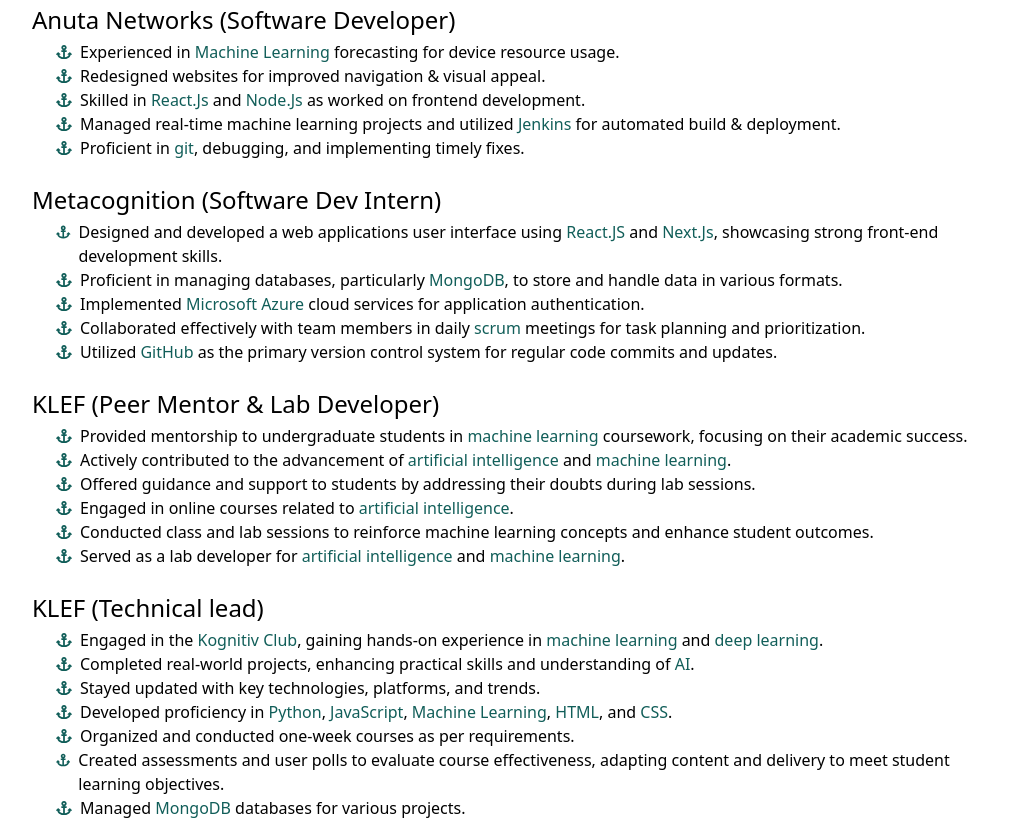
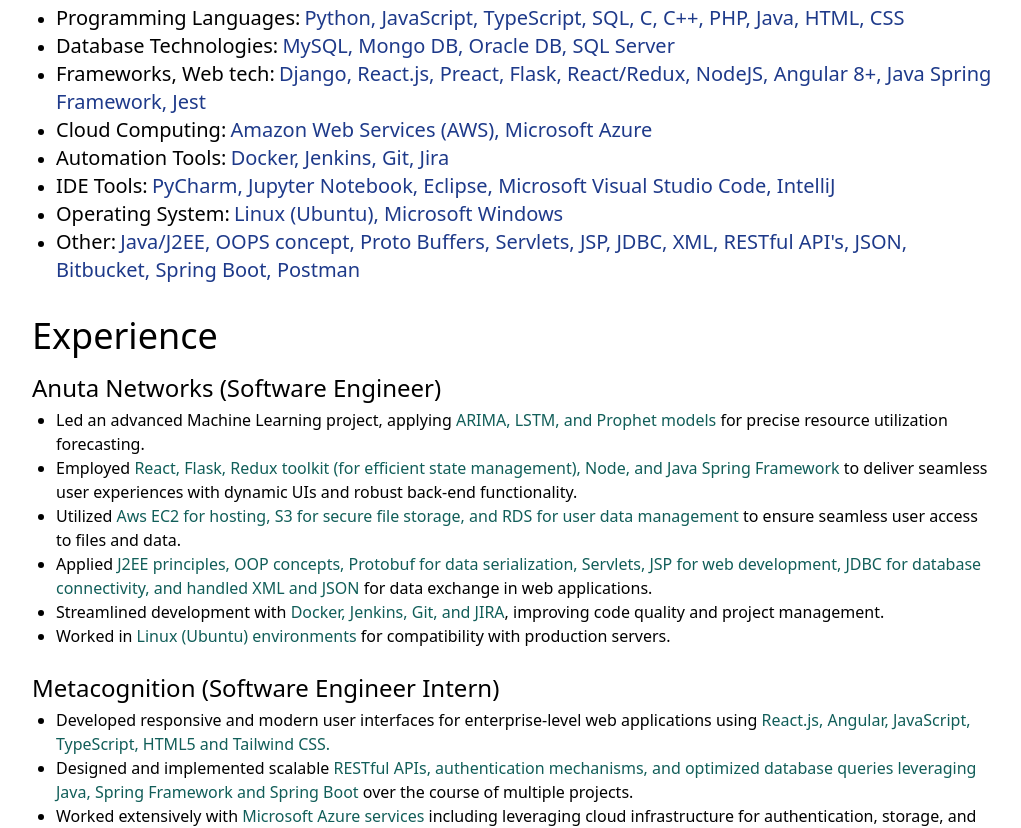
Before and after one commit to SameerRaja2331/portfolio, a Next.js app: page / in a window 1280 px wide. Shown: the part 1000-1828 px from the top of the page, without its empty margins (128-1149 px from the left). Built offline with nearby package versions, Linux system fonts and the light colour scheme.

Commit message:
New Updates

```diff
--- a/src/pages/index.js
+++ b/src/pages/index.js
@@ -14,7 +14,8 @@
 import web4 from "../../public/web4.jpg";
 import web5 from "../../public/web5.jpg";
 import web6 from "../../public/web6.jpg";
-import { FaAnchor } from "react-icons/fa";
+import web7 from "../../public/web7.jpg";
+import web8 from "../../public/web8.jpg";
 
 export default function Home() {
   const [darkMode, setDarkMode] = useState(false);
@@ -38,7 +39,7 @@
       <main className=" bg-white px-10 md:px-20 lg:px-40 dark:bg-gray-950 bg-gradient-page">
         <section className=" min-h-screen">
           <nav className="py-10 mb-12 flex justify-between">
-            <h1 className="text-2xl">#Never Settle</h1>
+            <h1 className="text-3xl">#Never Settle</h1>
             <ul className="flex items-center">
               <li>
                 <button
@@ -63,7 +64,7 @@
               Sameer Raja
             </h2>
             <h3 className="text-2xl py-2 md:text-3xl">
-              Software Developer and Programmer
+              Software Engineer and Programmer
             </h3>
             <p className="text-md py-2 leading-6 text-gray-800">
               Talented Software Developer equipped with great coding, debugging
@@ -93,205 +94,306 @@
 
         <section>
           <div>
-            <h3 className="text-3xl py-3">Experience</h3>
+            <h3 className="text-4xl py-3">Skills</h3>
+            <ul className="list-disc pl-6 text-black pb-5">
+              <li>
+                <p>
+                  <span className="text-xl">Programming Languages:</span>{" "}
+                  <span className="text-blue-900 text-xl">
+                    Python, JavaScript, TypeScript, SQL, C, C++, PHP, Java,
+                    HTML, CSS{" "}
+                  </span>
+                </p>
+              </li>
+              <li>
+                <p>
+                  <span className="text-xl"> Database Technologies:</span>{" "}
+                  <span className="text-blue-900 text-xl">
+                    MySQL, Mongo DB, Oracle DB, SQL Server{" "}
+                  </span>
+                </p>
+              </li>
+              <li>
+                <p>
+                  <span className="text-xl">Frameworks, Web tech:</span>{" "}
+                  <span className="text-blue-900 text-xl">
+                    Django, React.js, Preact, Flask, React/Redux, NodeJS,
+                    Angular 8+, Java Spring Framework, Jest{" "}
+                  </span>
+                </p>
+              </li>
+              <li>
+                <p>
+                  <span className="text-xl"> Cloud Computing:</span>{" "}
+                  <span className="text-blue-900 text-xl">
+                    Amazon Web Services (AWS), Microsoft Azure{" "}
+                  </span>
+                </p>
+              </li>
+              <li>
+                <p>
+                  <span className="text-xl">Automation Tools:</span>{" "}
+                  <span className="text-blue-900 text-xl">
+                    Docker, Jenkins, Git, Jira{" "}
+                  </span>
+                </p>
+              </li>
+              <li>
+                <p>
+                  <span className="text-xl">IDE Tools:</span>{" "}
+                  <span className="text-blue-900 text-xl">
+                    PyCharm, Jupyter Notebook, Eclipse, Microsoft Visual Studio
+                    Code, IntelliJ{" "}
+                  </span>
+                </p>
+              </li>
+              <li>
+                <p>
+                  <span className="text-xl"> Operating System:</span>{" "}
+                  <span className="text-blue-900 text-xl">
+                    Linux (Ubuntu), Microsoft Windows{" "}
+                  </span>
+                </p>
+              </li>
+              <li>
+                <p>
+                  <span className="text-xl">Other:</span>{" "}
+                  <span className="text-blue-900 text-xl">
+                    Java/J2EE, OOPS concept, Proto Buffers, Servlets, JSP, JDBC,
+                    XML, RESTful API's, JSON, Bitbucket, Spring Boot, Postman{" "}
+                  </span>
+                </p>
+              </li>
+            </ul>
+          </div>
+        </section>
+
+        <section>
+          <div>
+            <h3 className="text-4xl py-3">Experience</h3>
+
             <h2 className="text-2xl py-1">
-              Anuta Networks (Software Developer)
+              Anuta Networks (Software Engineer)
             </h2>
             <ul className="list-disc pl-6 text-black pb-5">
-              <li className="flex items-start">
-                <FaAnchor text-2xl className="text-teal-800 mt-1 mr-2" />
+              <li>
                 <p>
-                  Experienced in{" "}
-                  <span className="text-teal-800">Machine Learning </span>
-                  forecasting for device resource usage.
+                  Led an advanced Machine Learning project, applying{" "}
+                  <span className="text-teal-800">
+                    {" "}
+                    ARIMA, LSTM, and Prophet models{" "}
+                  </span>{" "}
+                  for precise resource utilization forecasting.
                 </p>
               </li>
-              <li className="flex items-start">
-                <FaAnchor text-2xl className="text-teal-800 mt-1 mr-2" />
-                Redesigned websites for improved navigation & visual appeal.
-              </li>
-              <li className="flex items-start">
-                <FaAnchor text-2xl className="text-teal-800 mt-1 mr-2" />
+              <li>
                 <p>
-                  Skilled in <span className="text-teal-800">React.Js</span> and
-                  <span className="text-teal-800"> Node.Js</span> as worked on
-                  frontend development.
+                  Employed{" "}
+                  <span className="text-teal-800">
+                    React, Flask, Redux toolkit (for efficient state
+                    management), Node, and Java Spring Framework{" "}
+                  </span>{" "}
+                  to deliver seamless user experiences with dynamic UIs and
+                  robust back-end functionality.
                 </p>
               </li>
-              <li className="flex items-start">
-                <FaAnchor text-2xl className="text-teal-800 mt-1 mr-2" />
+              <li>
                 <p>
-                  Managed real-time machine learning projects and utilized
-                  <span className="text-teal-800"> Jenkins</span> for automated
-                  build & deployment.
+                  Utilized{" "}
+                  <span className="text-teal-800">
+                    Aws EC2 for hosting, S3 for secure file storage, and RDS for
+                    user data management{" "}
+                  </span>{" "}
+                  to ensure seamless user access to files and data.
                 </p>
               </li>
-              <li className="flex items-start">
-                <FaAnchor text-2xl className="text-teal-800 mt-1 mr-2" />
+              <li>
                 <p>
-                  Proficient in <span className="text-teal-800">git</span>,
-                  debugging, and implementing timely fixes.
+                  Applied{" "}
+                  <span className="text-teal-800">
+                    {" "}
+                    J2EE principles, OOP concepts, Protobuf for data
+                    serialization, Servlets, JSP for web development, JDBC for
+                    database connectivity, and handled XML and JSON{" "}
+                  </span>
+                  for data exchange in web applications.
+                </p>
+              </li>
+              <li>
+                <p>
+                  Streamlined development with{" "}
+                  <span className="text-teal-800">
+                    Docker, Jenkins, Git, and JIRA
+                  </span>
+                  , improving code quality and project management.
+                </p>
+              </li>
+              <li>
+                <p>
+                  Worked in{" "}
+                  <span className="text-teal-800">
+                    Linux (Ubuntu) environments{" "}
+                  </span>{" "}
+                  for compatibility with production servers.
                 </p>
               </li>
             </ul>
             <h2 className="text-2xl py-1">
-              Metacognition (Software Dev Intern)
+              Metacognition (Software Engineer Intern)
             </h2>
 
             <ul className="list-disc pl-6 text-black pb-5">
-              <li className="flex items-start">
-                <FaAnchor text-2xl className="text-teal-800 mt-1 mr-2" />
+              <li>
                 <p>
-                  Designed and developed a web applications user interface using{" "}
-                  <span className="text-teal-800">React.JS</span> and{" "}
-                  <span className="text-teal-800">Next.Js</span>, showcasing
-                  strong front-end development skills.
+                  Developed responsive and modern user interfaces for
+                  enterprise-level web applications using{" "}
+                  <span className="text-teal-800">
+                    {" "}
+                    React.js, Angular, JavaScript, TypeScript, HTML5 and
+                    Tailwind CSS.{" "}
+                  </span>
                 </p>
               </li>
-              <li className="flex items-start">
-                <FaAnchor className="text-teal-800 mt-1 mr-2" />
+              <li>
                 <p>
-                  Proficient in managing databases, particularly{" "}
-                  <span className="text-teal-800">MongoDB</span>, to store and
-                  handle data in various formats.
+                  Designed and implemented scalable{" "}
+                  <span className="text-teal-800">
+                    RESTful APIs, authentication mechanisms, and optimized
+                    database queries leveraging Java, Spring Framework and
+                    Spring Boot{" "}
+                  </span>{" "}
+                  over the course of multiple projects.
                 </p>
               </li>
-              <li className="flex items-start">
-                <FaAnchor className="text-teal-800 mt-1 mr-2" />
+              <li>
                 <p>
-                  Implemented{" "}
-                  <span className="text-teal-800">Microsoft Azure</span> cloud
-                  services for application authentication.
+                  Worked extensively with{" "}
+                  <span className="text-teal-800">
+                    {" "}
+                    Microsoft Azure services{" "}
+                  </span>
+                  including leveraging cloud infrastructure for authentication,
+                  storage, and scaling VM instances to meet application demands.
                 </p>
               </li>
-              <li className="flex items-start">
-                <FaAnchor className="text-teal-800 mt-1 mr-2" />
+              <li>
                 <p>
-                  Collaborated effectively with team members in daily{" "}
-                  <span className="text-teal-800">scrum</span> meetings for task
-                  planning and prioritization.
+                  Collaborated closely with{" "}
+                  <span className="text-teal-800">
+                    cross-functional agile teams{" "}
+                  </span>
+                  to break down requirements, estimate timelines, prioritize
+                  workflows, and ensure on-time delivery.
                 </p>
               </li>
-              <li className="flex items-start">
-                <FaAnchor className="text-teal-800 mt-1 mr-2" />
+              <li>
                 <p>
-                  Utilized <span className="text-teal-800">GitHub</span> as the
-                  primary version control system for regular code commits and
-                  updates.
+                  Led version control, build processes, and codebase management
+                  for various client projects using{" "}
+                  <span className="text-teal-800">
+                    Git workflows and GitHub repositories.
+                  </span>
+                </p>
+              </li>
+              <li>
+                <p>
+                  Contributed to the full{" "}
+                  <span className="text-teal-800">
+                    {" "}
+                    software development life cycle (SDLC){" "}
+                  </span>
+                  including gathering requirements, scoping, development,
+                  testing, deployment, and maintenance of enterprise-scale
+                  applications.
+                </p>
+              </li>
+              <li>
+                <p>
+                  Strong <span className="text-teal-800"> OOPS, J2EE </span>
+                  programming knowledge with experience building and maintaining
+                  Java-based RESTful microservices at scale.
+                </p>
+              </li>
+              <li>
+                <p>
+                  <span className="text-teal-800">
+                    Quick learner adept at picking up new skills and
+                    technologies{" "}
+                  </span>
+                  as needed. Passionate about staying up to date with the latest
+                  web development best practices and industry standards.
                 </p>
               </li>
             </ul>
 
-            <h2 className="text-2xl py-1">
-              KLEF (Peer Mentor & Lab Developer)
-            </h2>
+            <h2 className="text-2xl py-1">KLEF (Peer Mentor)</h2>
             <ul className="list-disc pl-6 text-black pb-5">
-              <li className="flex items-start">
-                <FaAnchor className="text-teal-800 mt-1 mr-2" />
+              <li>
                 <p>
-                  Provided mentorship to undergraduate students in{" "}
-                  <span className="text-teal-800">machine learning</span>{" "}
-                  coursework, focusing on their academic success.
+                  Mentored undergraduates in intricate ML coursework, ensuring
+                  their mastery of{" "}
+                  <span className="text-teal-800">
+                    {" "}
+                    Algorithms, Machine Learning models, and Neural Networks.{" "}
+                  </span>
                 </p>
               </li>
-              <li className="flex items-start">
-                <FaAnchor className="text-teal-800 mt-1 mr-2" />
+              <li>
                 <p>
-                  Actively contributed to the advancement of{" "}
-                  <span className="text-teal-800">artificial intelligence</span>{" "}
-                  and <span className="text-teal-800">machine learning</span>.
+                  Gained technical proficiency in{" "}
+                  <span className="text-teal-800">
+                    {" "}
+                    Java and the Spring framework{" "}
+                  </span>
+                  for developing enterprise applications and deploying them
+                  effectively within the J2EE environment, utilizing Oracle DB
+                  as database.
                 </p>
               </li>
-              <li className="flex items-start">
-                <FaAnchor className="text-teal-800 mt-1 mr-2" />
+              <li>
                 <p>
-                  Offered guidance and support to students by addressing their
-                  doubts during lab sessions.
+                  Developed and managed technical content for online AI courses,
+                  integrating{" "}
+                  <span className="text-teal-800">
+                    Spring Boot for building RESTful APIs.
+                  </span>
                 </p>
               </li>
-              <li className="flex items-start">
-                <FaAnchor className="text-teal-800 mt-1 mr-2" />
+              <li>
                 <p>
-                  Engaged in online courses related to{" "}
-                  <span className="text-teal-800">artificial intelligence</span>
-                  .
+                  Spearheaded research and innovative projects, harnessing Java
+                  and Spring Boot for building scalable solutions. Utilized
+                  <span className="text-teal-800">
+                    {" "}
+                    Angular, HTML5, CSS for front-end development{" "}
+                  </span>
+                  and integrated them with Spring-powered backend services.
                 </p>
               </li>
-              <li className="flex items-start">
-                <FaAnchor className="text-teal-800 mt-1 mr-2" />
+              <li>
                 <p>
-                  Conducted class and lab sessions to reinforce machine learning
-                  concepts and enhance student outcomes.
+                  Provided agile assistance during lab sessions, troubleshooting
+                  issues related to{" "}
+                  <span className="text-teal-800">
+                    data preprocessing, model optimization, and hyperparameter
+                    tuning.
+                  </span>
                 </p>
               </li>
-              <li className="flex items-start">
-                <FaAnchor className="text-teal-800 mt-1 mr-2" />
+
+              <li>
                 <p>
-                  Served as a lab developer for{" "}
-                  <span className="text-teal-800">artificial intelligence</span>{" "}
-                  and <span className="text-teal-800">machine learning</span>.
-                </p>
-              </li>
-            </ul>
-
-            <h2 className="text-2xl py-1">KLEF (Technical lead)</h2>
-            <ul className="list-disc pl-6 text-black pb-10">
-              <li className="flex items-start">
-                <FaAnchor className="text-teal-800 mt-1 mr-2" />
-                <p>
-                  Engaged in the{" "}
-                  <span className="text-teal-800">Kognitiv Club</span>, gaining
-                  hands-on experience in{" "}
-                  <span className="text-teal-800">machine learning</span> and{" "}
-                  <span className="text-teal-800">deep learning</span>.
-                </p>
-              </li>
-              <li className="flex items-start">
-                <FaAnchor className="text-teal-800 mt-1 mr-2" />
-                <p>
-                  Completed real-world projects, enhancing practical skills and
-                  understanding of <span className="text-teal-800">AI</span>.
-                </p>
-              </li>
-              <li className="flex items-start">
-                <FaAnchor className="text-teal-800 mt-1 mr-2" />
-                Stayed updated with key technologies, platforms, and trends.
-              </li>
-              <li className="flex items-start">
-                <FaAnchor className="text-teal-800 mt-1 mr-2" />
-                <p>
-                  Developed proficiency in{" "}
-                  <span className="text-teal-800">Python</span>,{" "}
-                  <span className="text-teal-800">JavaScript</span>,{" "}
-                  <span className="text-teal-800">Machine Learning</span>,{" "}
-                  <span className="text-teal-800">HTML</span>, and{" "}
-                  <span className="text-teal-800">CSS</span>.
-                </p>
-              </li>
-              <li className="flex items-start">
-                <FaAnchor className="text-teal-800 mt-1 mr-2" />
-                Organized and conducted one-week courses as per requirements.
-              </li>
-              <li className="flex items-start">
-                <FaAnchor className="text-teal-800 mt-1 mr-2" />
-                <p>
-                  Created assessments and user polls to evaluate course
-                  effectiveness, adapting content and delivery to meet student
-                  learning objectives.
-                </p>
-              </li>
-              <li className="flex items-start">
-                <FaAnchor className="text-teal-800 mt-1 mr-2" />
-                <p>
-                  Managed <span className="text-teal-800"> MongoDB </span>
-                  databases for various projects.
+                  Orchestrated instructional sessions, explaining{" "}
+                  <span className="text-teal-800">ML concepts </span>
+                  and guiding students in utilizing Spring and Spring Boot for
+                  building web applications and services.
                 </p>
               </li>
             </ul>
           </div>
 
           <div>
-            <h3 className="text-3xl">Core Projects</h3>
+            <h3 className="text-4xl">Core Projects</h3>
             <div className="lg:flex gap-10">
               <div className="text-center shadow-lg p-10 rounded-xl my-10 flex-1 card">
                 <Image src={design} alt="" width={100} height={100} />
@@ -309,7 +411,8 @@
                 <p className="text-gray-800 py-1">Python</p>
                 <p className="text-gray-800 py-1">ML Models</p>
                 <p className="text-gray-800 py-1">React.Js</p>
-                <p className="text-gray-800 py-1">Next.Js</p>
+                <p className="text-gray-800 py-1">Node.Js</p>
+                <p className="text-gray-800 py-1">Spring Boot</p>
                 <p className="text-gray-800 py-1">HTML/CSS</p>
               </div>
 
@@ -329,6 +432,7 @@
                 <p className="text-gray-800 py-1">ML models</p>
                 <p className="text-gray-800 py-1">Neural Networks</p>
                 <p className="text-gray-800 py-1">Feature Engineering</p>
+                <p className="text-gray-800 py-1">Angular 8+</p>
                 <p className="text-gray-800 py-1">Git</p>
               </div>
 
@@ -348,8 +452,9 @@
                 <p className="text-gray-800 py-1">JavaScript</p>
                 <p className="text-gray-800 py-1">MongoDB</p>
                 <p className="text-gray-800 py-1">React.Js</p>
-                <p className="text-gray-800 py-1">Next.Js</p>
+                <p className="text-gray-800 py-1">J2EE, Spring Framework</p>
                 <p className="text-gray-800 py-1">HTML/CSS</p>
+                <p className="text-gray-800 py-1">Aws s3, Ec2</p>
               </div>
             </div>
           </div>
@@ -357,7 +462,7 @@
 
         <section className="py-10">
           <div>
-            <h3 className="text-3xl py-1 dark:text-white ">Certifications</h3>
+            <h3 className="text-4xl py-1 dark:text-white ">Certifications</h3>
           </div>
           <div className="flex flex-col gap-10 py-10 lg:flex-row lg:flex-wrap">
             <div className="basis-1/3 flex-1 ">
@@ -420,6 +525,26 @@
                 src={web5}
               />
             </div>
+            <div className="basis-1/3 flex-1">
+              <Image
+                alt=""
+                className="rounded-lg object-cover"
+                width={"100%"}
+                height={"100%"}
+                layout="responsive"
+                src={web7}
+              />
+            </div>
+            <div className="basis-1/3 flex-1">
+              <Image
+                alt=""
+                className="rounded-lg object-cover"
+                width={"100%"}
+                height={"100%"}
+                layout="responsive"
+                src={web8}
+              />
+            </div>
           </div>
         </section>
       </main>
```
Also changed, not shown: public/web7.jpg (added), public/web8.jpg (added).
